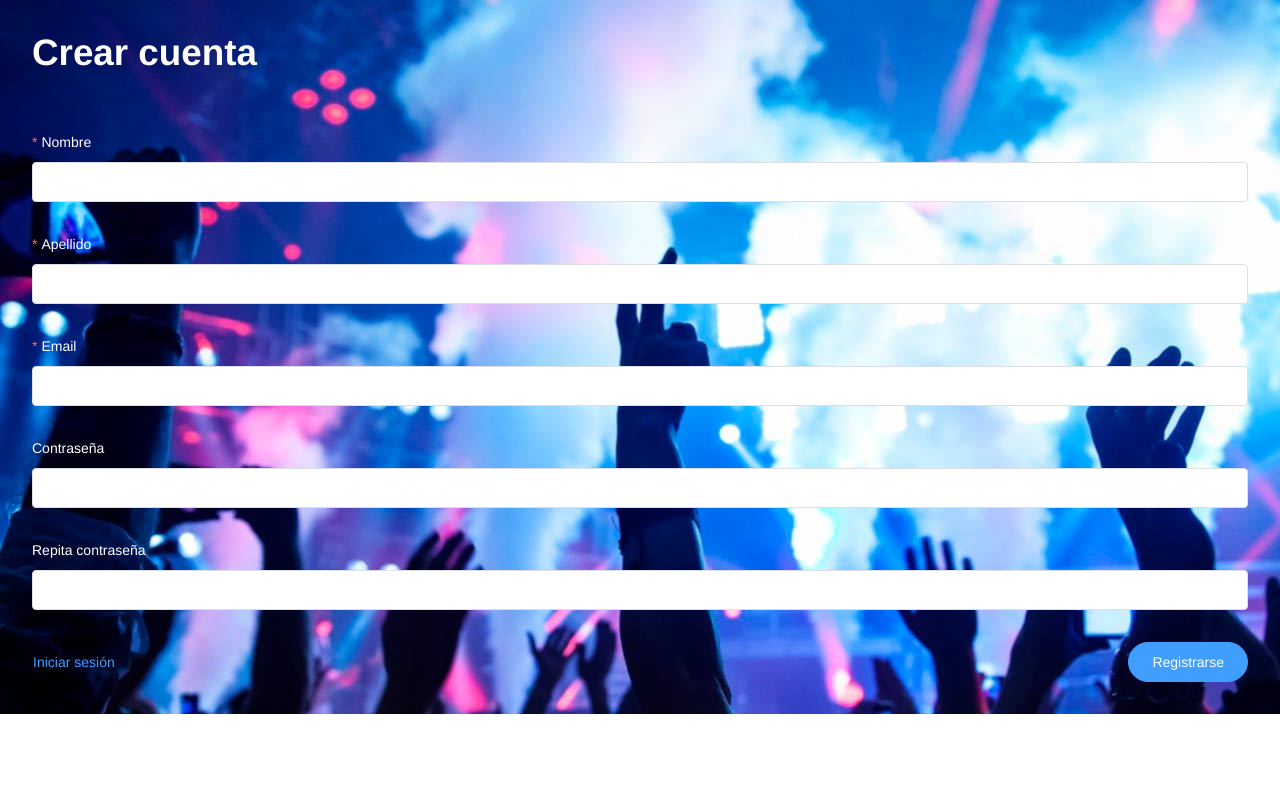
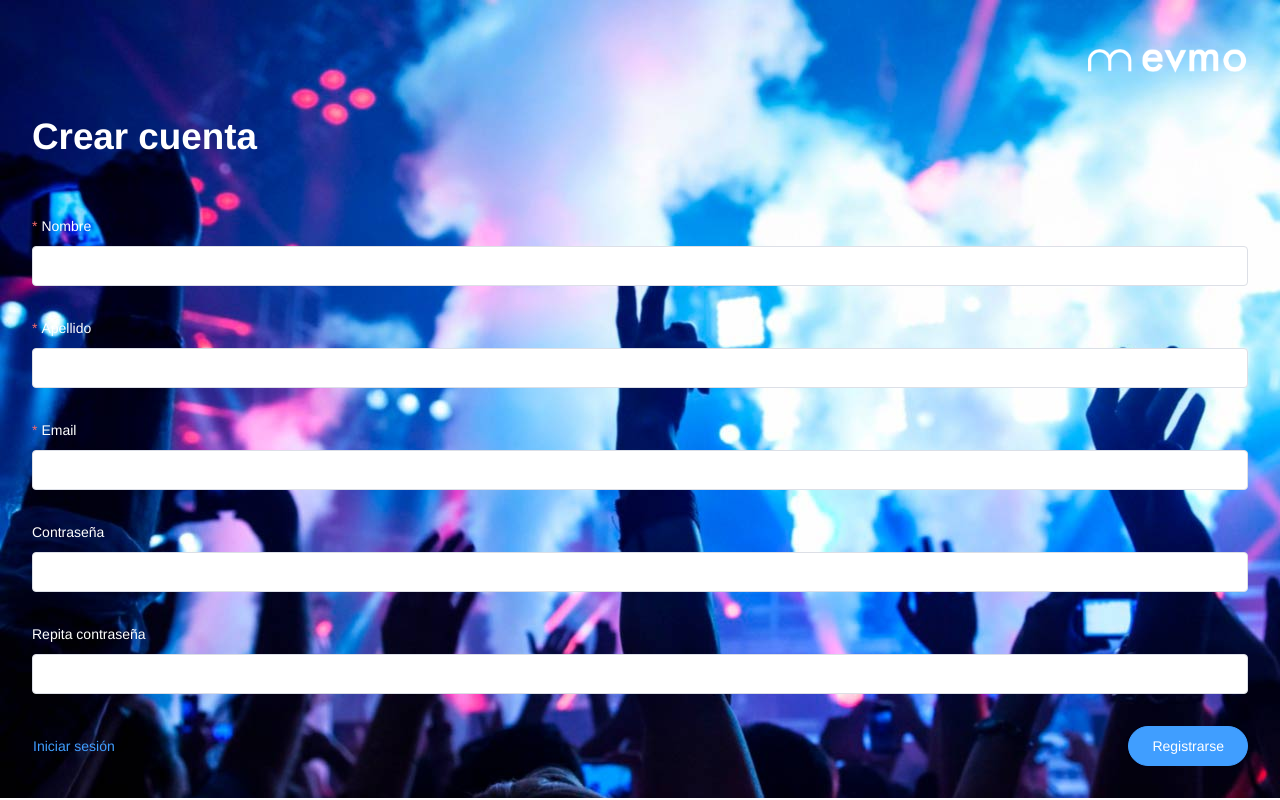
Before and after one commit to Bmargon/EVMO-Front, a Vue app: page /signup in a window 1280 px wide. Built offline with nearby package versions, Linux system fonts and the light colour scheme.

Commit message:
arreglos de maquetacion y logo

```diff
--- a/src/views/Dashboard.vue
+++ b/src/views/Dashboard.vue
@@ -46,8 +46,12 @@ export default {
   padding: $--standart-separator;
   background-repeat: no-repeat;
   background-size: cover;
-  &__logo img{
-    width: 10rem;
+  &__logo {
+    display: flex;
+    justify-content: flex-end;
+    img{
+      width: 10rem;
+    }
   }
   &__content {
     height: 80%;
--- a/src/views/sign/SignUp.vue
+++ b/src/views/sign/SignUp.vue
@@ -1,7 +1,10 @@
 <template lang="pug">
-  section.signUp-form
-    h1.signUp-form__title Crear cuenta
-    sign-form
+  section
+    article.signUp-form
+      .signUp-form__logo
+        img(src="../../assets/img/logo-text.png")
+      h1.signUp-form__title Crear cuenta
+      sign-form
 
 </template>
 
@@ -20,6 +23,14 @@ export default {
   padding: $--standart-separator;
   background-image: url('../../assets/img/party-smoke.jpg');
   height: 100%;
+  &__logo {
+    display: flex;
+    justify-content: flex-end;
+    margin-bottom: $--standart-separator;
+    img{
+      width: 10rem;
+    }
+  }
   &__title {
     @include title1($--white);
     margin-bottom: $--standart-content;
```
